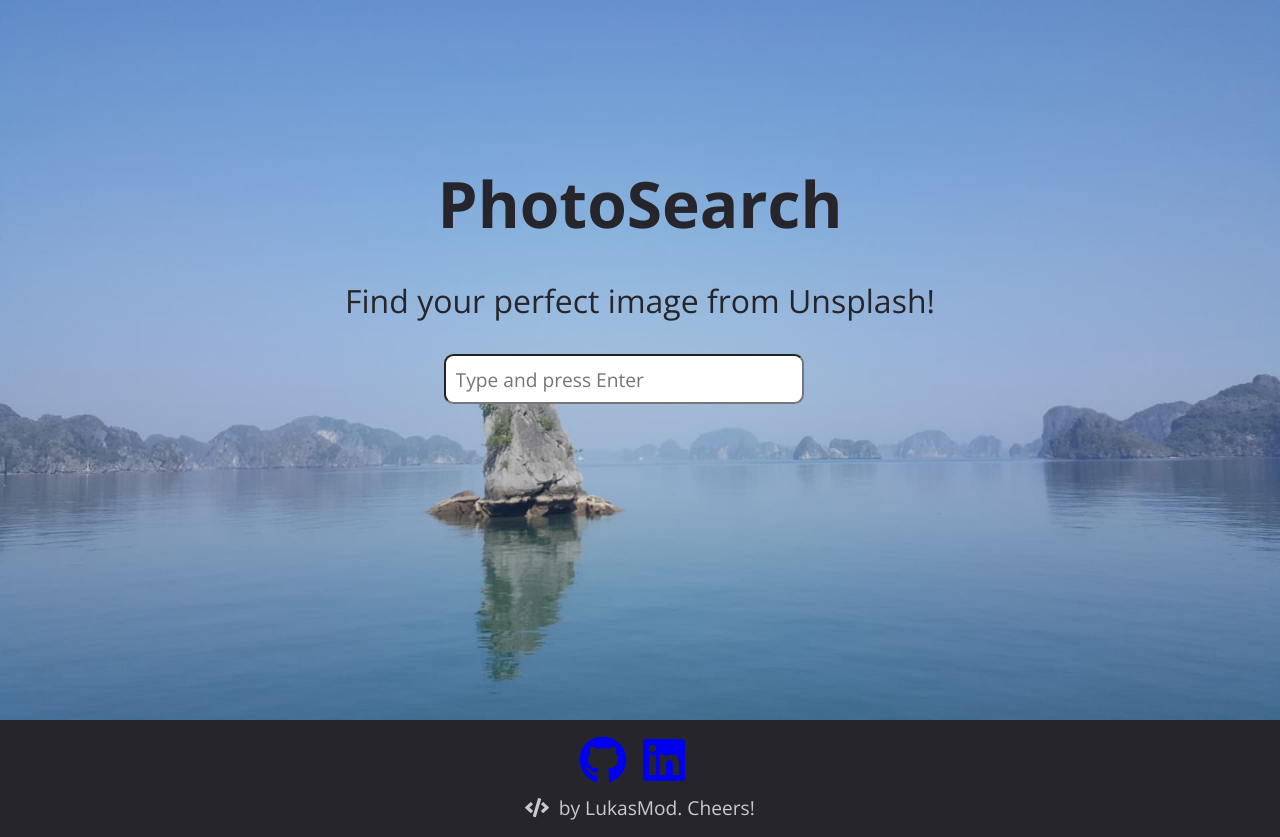
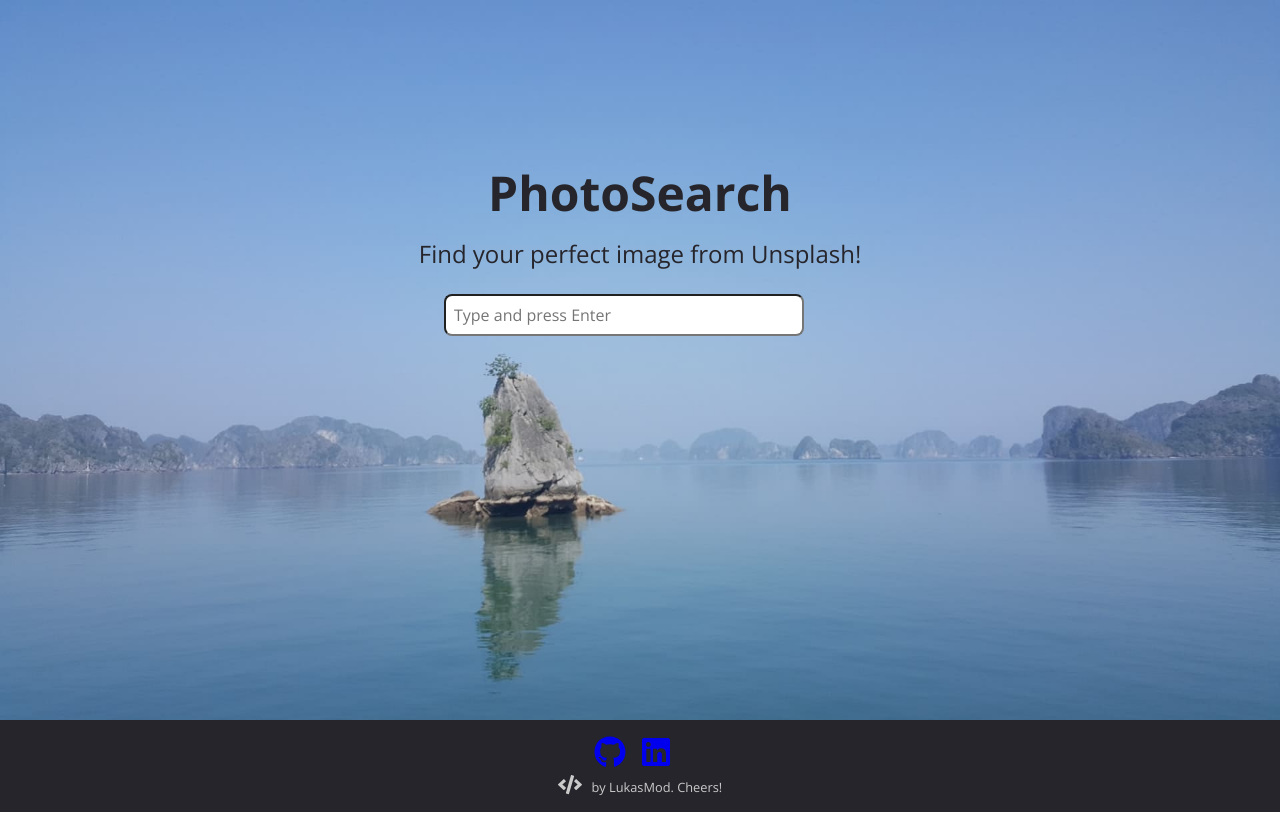
Before and after one commit to LukasMod/photosearch, a React (Create React App) app: page / in a window 1280 px wide. After the commit the page ends 812 px from the top, so only its background shows below. Built offline with nearby package versions, Linux system fonts and the light colour scheme.

Commit message:
fix bug with overhigh footer

```diff
--- a/src/components/InputSearch/style.scss
+++ b/src/components/InputSearch/style.scss
@@ -26,11 +26,6 @@
     padding: 0.5em;
     font-size: 1rem;
     border-radius: 0.5em;
-    @include for-tablet-portrait-up {
-      padding: 0.5em;
-      font-size: 1.2rem;
-      border-radius: 0.5em;
-    }
     &:focus {
       -webkit-box-shadow: 0px 0px 5px 3px rgba(112, 114, 243, 1);
       -moz-box-shadow: 0px 0px 5px 3px rgba(112, 114, 243, 1);
--- a/src/containers/Footer/style.scss
+++ b/src/containers/Footer/style.scss
@@ -7,7 +7,6 @@
   padding: 1em;
   background-color: $color-font-1;
   color: $color-font-3;
-
   &a:link,
   a:visited {
     color: $color-font-3;
@@ -23,9 +22,6 @@
   &__media {
     transition: 0.3s;
     font-size: 2rem;
-    @include for-tablet-portrait-up {
-      font-size: 3rem;
-    }
     &--small {
       font-size: 1rem;
       margin-right: 0.5em;
@@ -42,8 +38,5 @@
     margin-top: 0.5em;
     text-align: center;
     font-size: 0.8rem;
-    @include for-tablet-portrait-up {
-      font-size: 1.2rem;
-    }
   }
 }
--- a/src/containers/Home/style.scss
+++ b/src/containers/Home/style.scss
@@ -13,14 +13,14 @@
   &__title {
     font-size: 2rem;
     @include for-tablet-portrait-up {
-      font-size: 4rem;
+      font-size: 3rem;
     }
   }
   &__paragraph {
-    padding: 1em 0 1em 0;
+    padding: 0.5em 0 1em 0;
     font-size: 1rem;
     @include for-tablet-portrait-up {
-      font-size: 2rem;
+      font-size: 1.5rem;
     }
   }
 }
```
